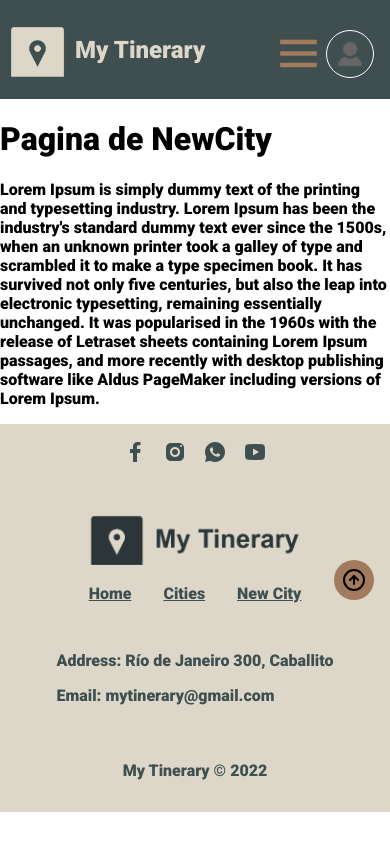
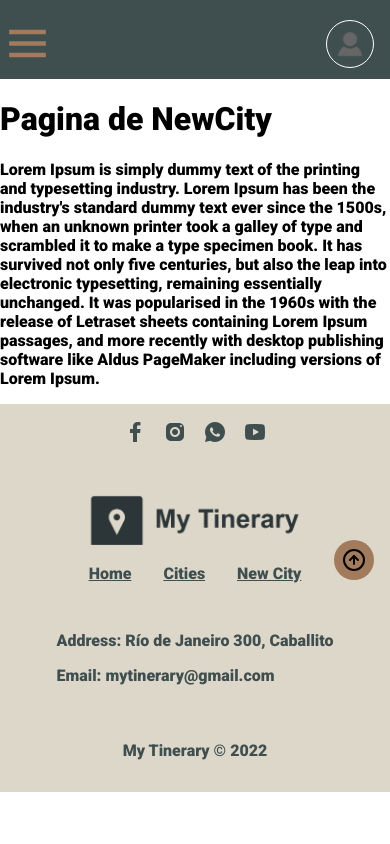
Before and after one commit to Matias98cs/mytinerary-panzer, a React (Create React App) app: page /newcity in a window 390 px wide. Built offline with nearby package versions, Linux system fonts and the light colour scheme.

Commit message:
Estilos menu

```diff
--- a/src/style/Header.css
+++ b/src/style/Header.css
@@ -8,7 +8,7 @@
     align-items: center;
 }
 header{
-    width: 100%;
+    width: 100vw;
     min-height: 5vh;
     display: flex;
     justify-content: space-between;
@@ -89,3 +89,13 @@ header{
 .Header-dropdown ul li:hover {
     color: #A27B5C;
 }
+
+@media (max-width:700px){
+    .Header-logo {
+        display: none;
+    }
+    .Header-dropdown{
+        align-self: flex-end;
+    }
+
+}
--- a/src/style/MenuHambur.css
+++ b/src/style/MenuHambur.css
@@ -44,7 +44,10 @@ nav{
 }
 
 @media (max-width: 700px){
-
+    nav{
+        width: 100%;
+        justify-content: space-between;
+    }
     .nav_item{
         width: 40%;
         color:white;
```
